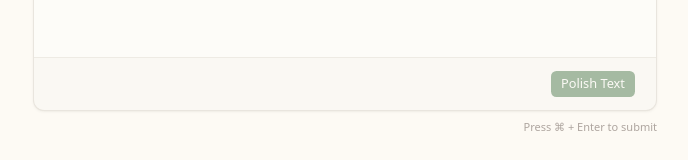
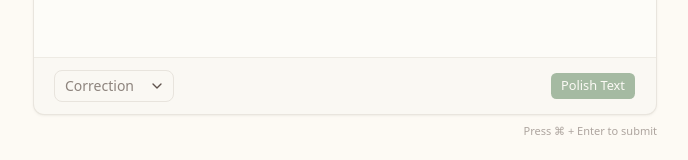
Before and after one commit to faisal-hendra/QuillBuddy, a React (Vite) app: page /#/ in a window 1280 px wide. Shown: the part 236-396 px from the top of the page, without its empty margins (295-983 px from the left). Built offline with nearby package versions, Linux system fonts and the light colour scheme; what tailwind-animations would draw is missing.

Commit message:
feat: paraphrase mode

```diff
--- /dev/null
+++ b/src/components/ui/select.jsx
@@ -0,0 +1,182 @@
+import * as React from "react"
+import { Select as SelectPrimitive } from "radix-ui"
+
+import { cn } from "@/lib/utils"
+import { ChevronDownIcon, CheckIcon, ChevronUpIcon } from "lucide-react"
+
+function Select({
+  ...props
+}) {
+  return <SelectPrimitive.Root data-slot="select" {...props} />;
+}
+
+function SelectGroup({
+  className,
+  ...props
+}) {
+  return (
+    <SelectPrimitive.Group
+      data-slot="select-group"
+      className={cn("scroll-my-1 p-1", className)}
+      {...props} />
+  );
+}
+
+function SelectValue({
+  ...props
+}) {
+  return <SelectPrimitive.Value data-slot="select-value" {...props} />;
+}
+
+function SelectTrigger({
+  className,
+  size = "default",
+  children,
+  ...props
+}) {
+  return (
+    <SelectPrimitive.Trigger
+      data-slot="select-trigger"
+      data-size={size}
+      className={cn(
+        "flex w-fit items-center justify-between gap-1.5 rounded-lg border border-input bg-transparent py-2 pr-2 pl-2.5 text-sm whitespace-nowrap transition-colors outline-none select-none focus-visible:border-ring focus-visible:ring-3 focus-visible:ring-ring/50 disabled:cursor-not-allowed disabled:opacity-50 aria-invalid:border-destructive aria-invalid:ring-3 aria-invalid:ring-destructive/20 data-placeholder:text-muted-foreground data-[size=default]:h-8 data-[size=sm]:h-7 data-[size=sm]:rounded-[min(var(--radius-md),10px)] *:data-[slot=select-value]:line-clamp-1 *:data-[slot=select-value]:flex *:data-[slot=select-value]:items-center *:data-[slot=select-value]:gap-1.5 dark:bg-input/30 dark:hover:bg-input/50 dark:aria-invalid:border-destructive/50 dark:aria-invalid:ring-destructive/40 [&_svg]:pointer-events-none [&_svg]:shrink-0 [&_svg:not([class*='size-'])]:size-4",
+        className
+      )}
+      {...props}>
+      {children}
+      <SelectPrimitive.Icon asChild>
+        <ChevronDownIcon className="pointer-events-none size-4 text-muted-foreground" />
+      </SelectPrimitive.Icon>
+    </SelectPrimitive.Trigger>
+  );
+}
+
+function SelectContent({
+  className,
+  children,
+  position = "item-aligned",
+  align = "center",
+  ...props
+}) {
+  return (
+    <SelectPrimitive.Portal>
+      <SelectPrimitive.Content
+        data-slot="select-content"
+        data-align-trigger={position === "item-aligned"}
+        className={cn(
+          "relative z-50 max-h-(--radix-select-content-available-height) min-w-36 origin-(--radix-select-content-transform-origin) overflow-x-hidden overflow-y-auto rounded-lg bg-popover text-popover-foreground shadow-md ring-1 ring-foreground/10 duration-100 data-[align-trigger=true]:animate-none data-[side=bottom]:slide-in-from-top-2 data-[side=left]:slide-in-from-right-2 data-[side=right]:slide-in-from-left-2 data-[side=top]:slide-in-from-bottom-2 data-open:animate-in data-open:fade-in-0 data-open:zoom-in-95 data-closed:animate-out data-closed:fade-out-0 data-closed:zoom-out-95",
+          position ==="popper"&&"data-[side=bottom]:translate-y-1 data-[side=left]:-translate-x-1 data-[side=right]:translate-x-1 data-[side=top]:-translate-y-1",
+          className
+        )}
+        position={position}
+        align={align}
+        {...props}>
+        <SelectScrollUpButton />
+        <SelectPrimitive.Viewport
+          data-position={position}
+          className={cn(
+            "data-[position=popper]:h-(--radix-select-trigger-height) data-[position=popper]:w-full data-[position=popper]:min-w-(--radix-select-trigger-width)",
+            position === "popper" && ""
+          )}>
+          {children}
+        </SelectPrimitive.Viewport>
+        <SelectScrollDownButton />
+      </SelectPrimitive.Content>
+    </SelectPrimitive.Portal>
+  );
+}
+
+function SelectLabel({
+  className,
+  ...props
+}) {
+  return (
+    <SelectPrimitive.Label
+      data-slot="select-label"
+      className={cn("px-1.5 py-1 text-xs text-muted-foreground", className)}
+      {...props} />
+  );
+}
+
+function SelectItem({
+  className,
+  children,
+  ...props
+}) {
+  return (
+    <SelectPrimitive.Item
+      data-slot="select-item"
+      className={cn(
+        "relative flex w-full cursor-default items-center gap-1.5 rounded-md py-1 pr-8 pl-1.5 text-sm outline-hidden select-none focus:bg-accent focus:text-accent-foreground not-data-[variant=destructive]:focus:**:text-accent-foreground data-disabled:pointer-events-none data-disabled:opacity-50 [&_svg]:pointer-events-none [&_svg]:shrink-0 [&_svg:not([class*='size-'])]:size-4 *:[span]:last:flex *:[span]:last:items-center *:[span]:last:gap-2",
+        className
+      )}
+      {...props}>
+      <span
+        className="pointer-events-none absolute right-2 flex size-4 items-center justify-center">
+        <SelectPrimitive.ItemIndicator>
+          <CheckIcon className="pointer-events-none" />
+        </SelectPrimitive.ItemIndicator>
+      </span>
+      <SelectPrimitive.ItemText>{children}</SelectPrimitive.ItemText>
+    </SelectPrimitive.Item>
+  );
+}
+
+function SelectSeparator({
+  className,
+  ...props
+}) {
+  return (
+    <SelectPrimitive.Separator
+      data-slot="select-separator"
+      className={cn("pointer-events-none -mx-1 my-1 h-px bg-border", className)}
+      {...props} />
+  );
+}
+
+function SelectScrollUpButton({
+  className,
+  ...props
+}) {
+  return (
+    <SelectPrimitive.ScrollUpButton
+      data-slot="select-scroll-up-button"
+      className={cn(
+        "z-10 flex cursor-default items-center justify-center bg-popover py-1 [&_svg:not([class*='size-'])]:size-4",
+        className
+      )}
+      {...props}>
+      <ChevronUpIcon />
+    </SelectPrimitive.ScrollUpButton>
+  );
+}
+
+function SelectScrollDownButton({
+  className,
+  ...props
+}) {
+  return (
+    <SelectPrimitive.ScrollDownButton
+      data-slot="select-scroll-down-button"
+      className={cn(
+        "z-10 flex cursor-default items-center justify-center bg-popover py-1 [&_svg:not([class*='size-'])]:size-4",
+        className
+      )}
+      {...props}>
+      <ChevronDownIcon />
+    </SelectPrimitive.ScrollDownButton>
+  );
+}
+
+export {
+  Select,
+  SelectContent,
+  SelectGroup,
+  SelectItem,
+  SelectLabel,
+  SelectScrollDownButton,
+  SelectScrollUpButton,
+  SelectSeparator,
+  SelectTrigger,
+  SelectValue,
+}
--- a/src/pages/MainApp.jsx
+++ b/src/pages/MainApp.jsx
@@ -5,13 +5,21 @@
 import { Spinner } from "@/components/ui/spinner";
 import { cn } from "@/lib/utils";
 import { callFunction } from "tauri-plugin-python-api";
+import {
+  Select,
+  SelectContent,
+  SelectGroup,
+  SelectItem,
+  SelectTrigger,
+  SelectValue,
+} from "@/components/ui/select";
 
 const MainApp = () => {
   const [userInput, setUserInput] = useState("");
-  const [results, setResults] = useState([]);
   const [randomGreeting, setRandomGreeting] = useState("");
   const [isLoading, setIsLoading] = useState(false);
   const [mounted, setMounted] = useState(false);
+  const [mode, setMode] = useState("correction");
 
   useEffect(() => {
     setMounted(true);
@@ -26,8 +34,8 @@
       // Call python backend to communicate with Groq
       const correctedSentence = await callFunction("generate_response", [
         userInput,
+        mode,
       ]);
-      setResults(correctedSentence);
       setUserInput(correctedSentence);
     } catch (error) {
       console.error("Failed to generate response:", error);
@@ -77,9 +85,21 @@
             />
             <div className="flex items-center justify-between px-5 py-3 bg-secondary/40 border-t border-border/40">
               <span className="text-xs text-muted-foreground/70">
-                {isLoading
-                  ? "Processing, hang tight..."
-                  : userInput.length > 0 && `${userInput.length} characters`}
+                {isLoading ? (
+                  "Processing, hang tight..."
+                ) : (
+                  <Select value={mode} onValueChange={(e) => setMode(e)}>
+                    <SelectTrigger className="w-[120px]">
+                      <SelectValue />
+                    </SelectTrigger>
+                    <SelectContent>
+                      <SelectGroup>
+                        <SelectItem value="correction">Correction</SelectItem>
+                        <SelectItem value="paraphrase">Paraphrase</SelectItem>
+                      </SelectGroup>
+                    </SelectContent>
+                  </Select>
+                )}
               </span>
               <Button
                 onClick={handleSubmit}
```
Also changed, not shown: 1 other file (tests, documents, lock files or other folders).
